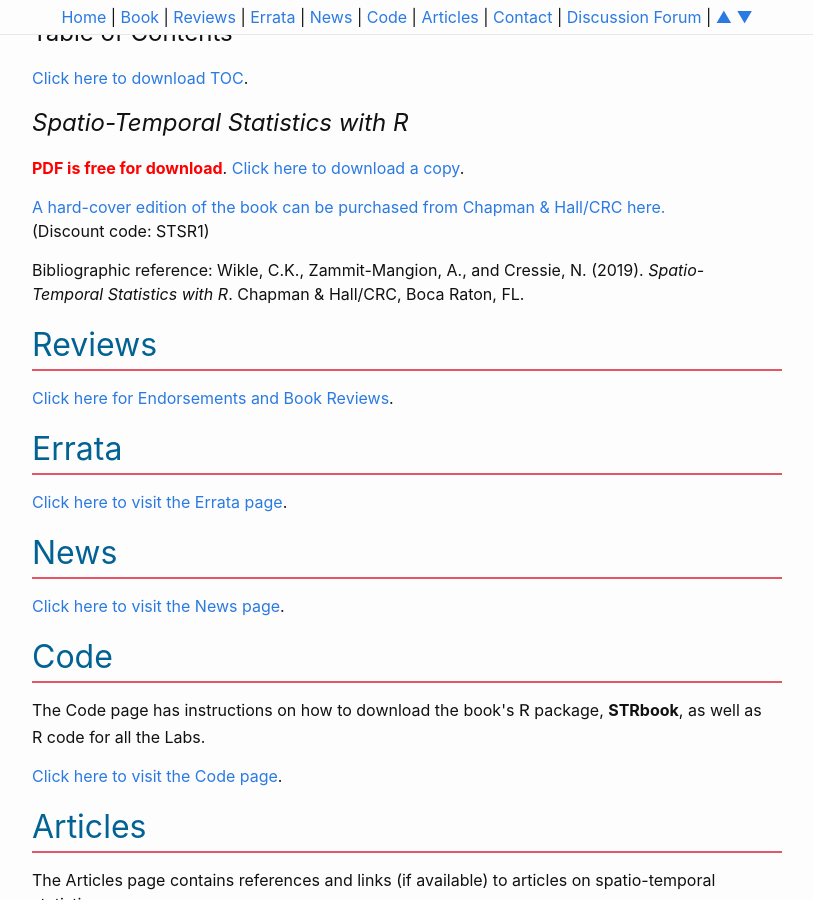
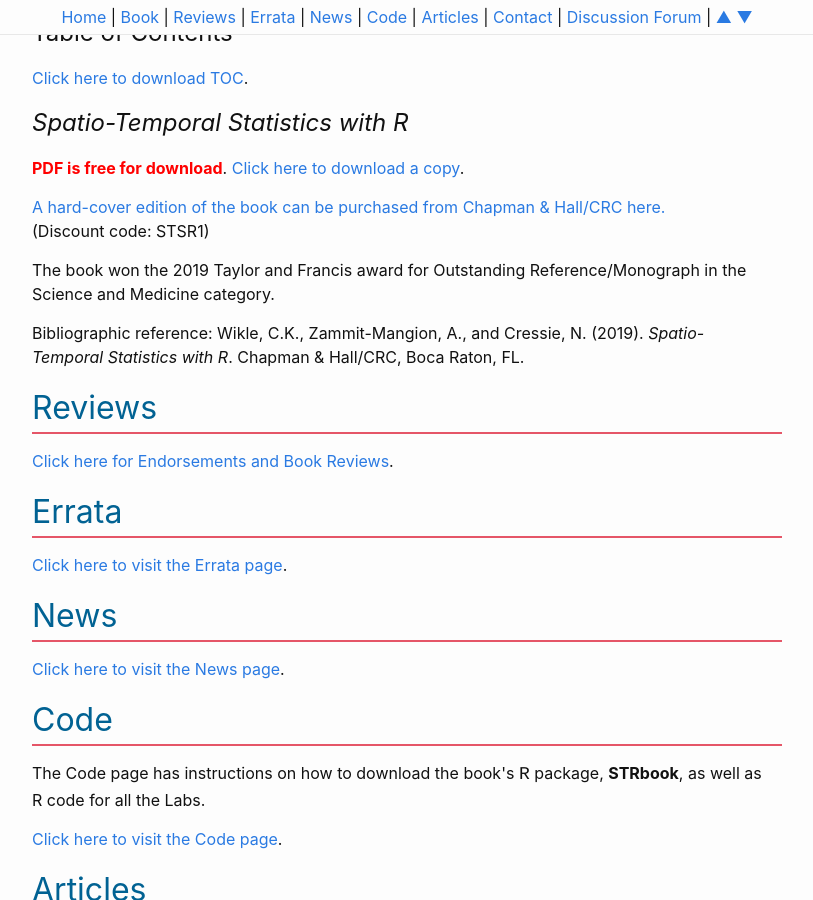
Before and after one commit to andrewzm/STRbook, a Jekyll site: the page built from docs/index.md, in a window 1280 px wide and 900 px high, scrolled down 1055 px. Shown: the whole window, without its empty margins (238-1051 px from the left). Built offline with Jekyll 4.4.1, drawn with Linux system fonts in a browser that asks for light colours.

Commit message:
add 2019 award

```diff
--- a/docs/_includes/book.html
+++ b/docs/_includes/book.html
@@ -27,4 +27,6 @@ Cover Illustration: Julinu (Julian Mallia) <a href="http://www.julinu.com/">www.
 <p><a href="http://www.crcpress.com/9781138711136" target="_blank">A hard-cover edition of the book can be purchased from Chapman & Hall/CRC here.</a><br />
 (Discount code: STSR1)</p>
 
+<p>The book won the 2019 Taylor and Francis award for Outstanding Reference/Monograph in the Science and Medicine category.</p>
+
 <p>Bibliographic reference: Wikle, C.K., Zammit-Mangion, A., and Cressie, N. (2019). <i>Spatio-Temporal Statistics with R</i>. Chapman & Hall/CRC, Boca Raton, FL.</p>
```
